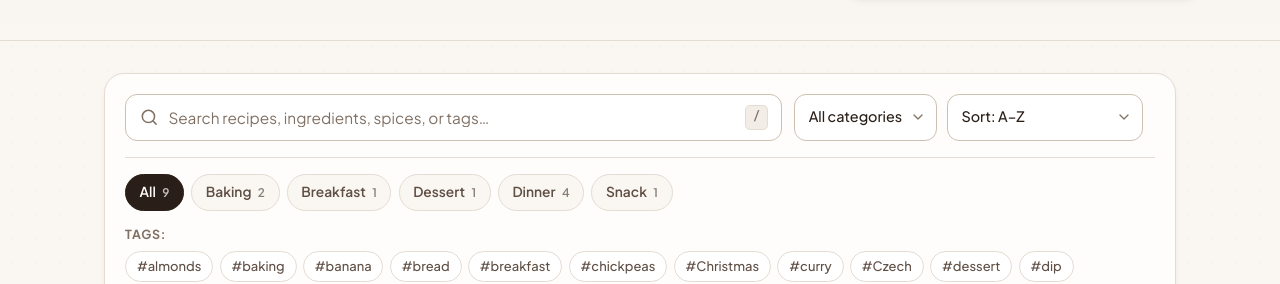
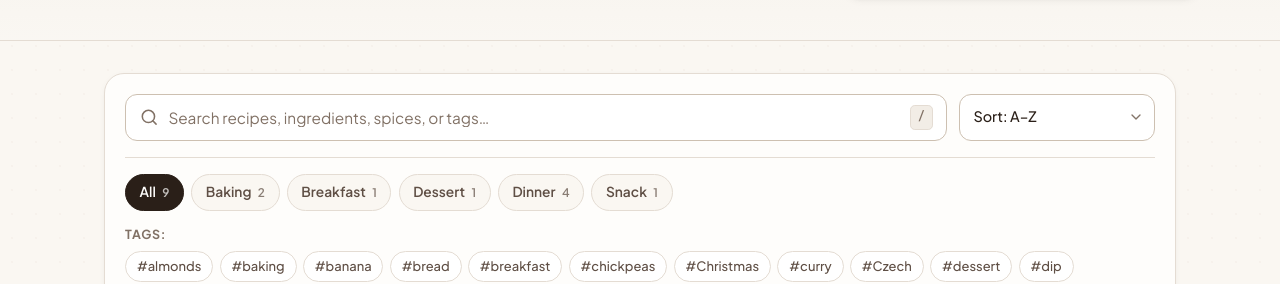
Before and after one commit to vkotek/recipes, a Jekyll site: the page built from index.html, in a window 1280 px wide. Shown: the part 278-562 px from the top of the page. Built offline with Jekyll 4.4.1, drawn with Linux system fonts in a browser that asks for light colours.

Commit message:
Hide category dropdown while keeping markup for future use

```diff
--- a/assets/css/style.css
+++ b/assets/css/style.css
@@ -423,7 +423,7 @@ main.container {
 
 .search-row {
   display: grid;
-  grid-template-columns: minmax(0, 1fr) auto auto;
+  grid-template-columns: minmax(0, 1fr) auto;
   gap: 0.75rem;
   align-items: center;
 }
@@ -536,6 +536,10 @@ main.container {
 
 .control-select:hover {
   border-color: var(--accent);
+}
+
+.control-select[hidden] {
+  display: none;
 }
 
 /* Category Tabs Row */
@@ -1800,8 +1804,11 @@ body.cook-mode-active .check-item {
   }
 
   .select-group {
-    display: grid;
-    grid-template-columns: 1fr 1fr;
+    display: flex;
+  }
+
+  .select-group .control-select {
+    flex: 1;
   }
 
   .recipe-list {
--- a/index.html
+++ b/index.html
@@ -121,8 +121,9 @@ layout: null
             </div>
 
             <div class="select-group">
+              <!-- Hidden by default since category pills are shown below; remove `hidden` to show the dropdown again -->
               <label class="sr-only" for="category-filter">Filter by category</label>
-              <select id="category-filter" class="control-select">
+              <select id="category-filter" class="control-select" hidden>
                 <option value="">All categories</option>
                 {% for category in categories %}
                   <option value="{{ category | downcase | escape }}">{{ category | escape }}</option>
```
